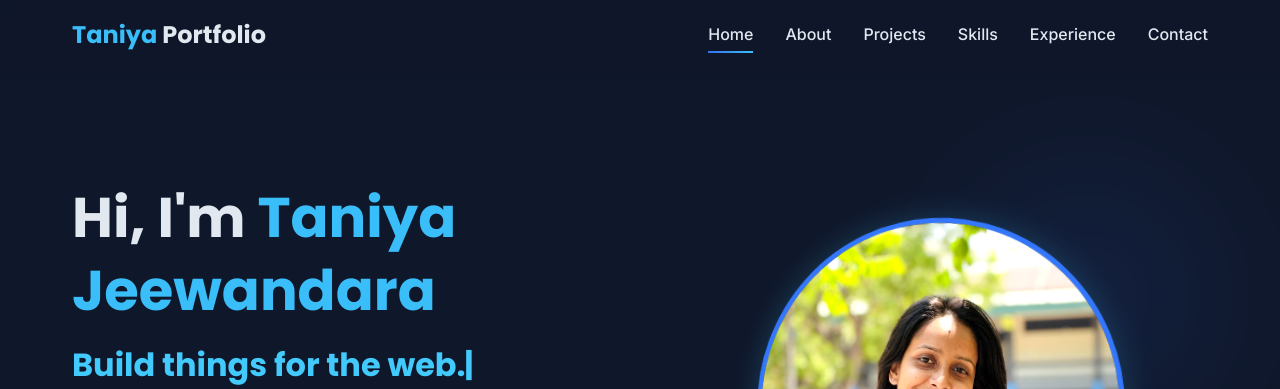
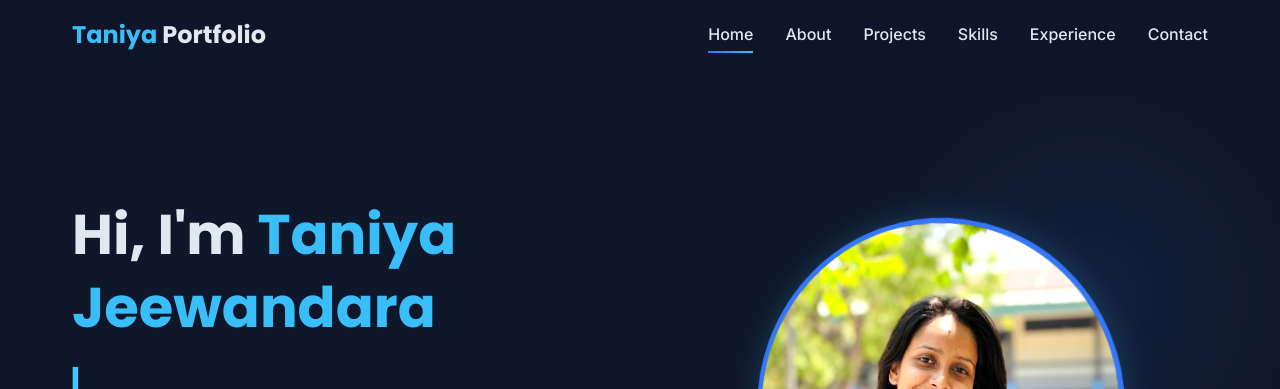
Before and after one commit to TaniyaAnjalie/taniyaanjalie.github.io, a plain HTML site: page index.html in a window 1280 px wide. Shown: the top 389 px of the page. Drawn offline with Linux system fonts and the light colour scheme; a script that the page names is missing.

Commit message:
Update index.html

```diff
--- a/index.html
+++ b/index.html
@@ -36,7 +36,7 @@
       <div class="hero-content">
         <div class="hero-text">
           <h1>Hi, I'm <span class="text-primary">Taniya Jeewandara</span></h1>
-          <h2 class="typing-text">Build things for the web.</h2>
+          <h2 class="typing-text"></h2>
           <p>A passionate trainee with interests in IT, design, and development based in Sri Lanka.</p>
           <div class="s-profiles">
             <div class="s-icons">
```
